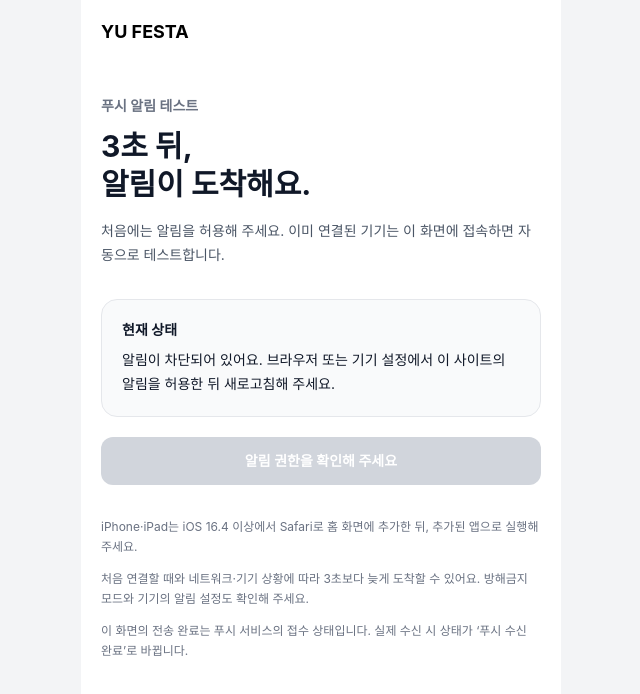
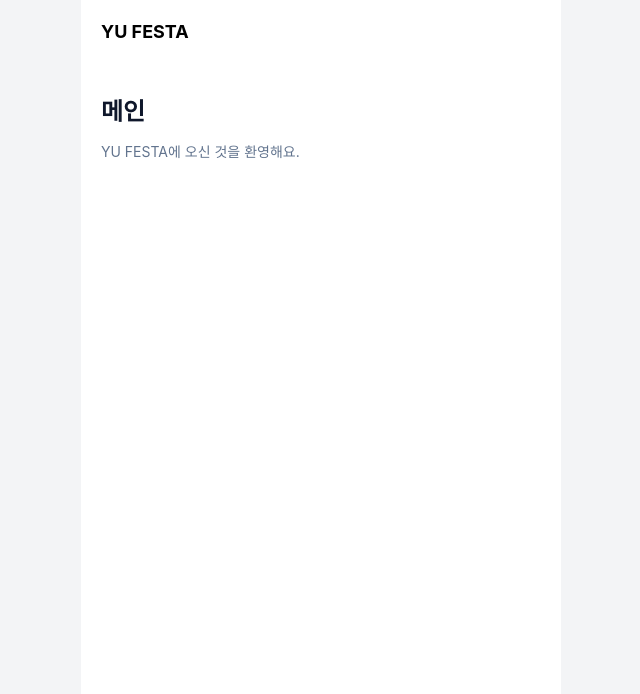
Before and after one commit to yu-festa/yufesta_Web, a React (Vite) app: page / in a window 1280 px wide. Shown: the top 694 px of the page, without its empty margins (319-959 px from the left). Built offline with nearby package versions, Linux system fonts and the light colour scheme.

Commit message:
feat: 앱 시작 시 스플래시에서 메인으로 전환

```diff
--- a/src/App.tsx
+++ b/src/App.tsx
@@ -1,11 +1,18 @@
-import AppLayout from './layout/AppLayout'
-import PushNotificationTest from './PushNotificationTest'
+import { useCallback, useState } from 'react'
+import Main from './pages/Main'
+import Splash from './pages/Splash'
 
 const App = () => {
+  const [showSplash, setShowSplash] = useState(true)
+  const completeSplash = useCallback(() => setShowSplash(false), [])
+
   return (
-    <AppLayout header={<div className="flex h-16 items-center text-lg font-bold">YU FESTA</div>}>
-      <PushNotificationTest />
-    </AppLayout>
+    <>
+      <div inert={showSplash} aria-hidden={showSplash || undefined}>
+        <Main />
+      </div>
+      {showSplash && <Splash onComplete={completeSplash} />}
+    </>
   )
 }
 
```
